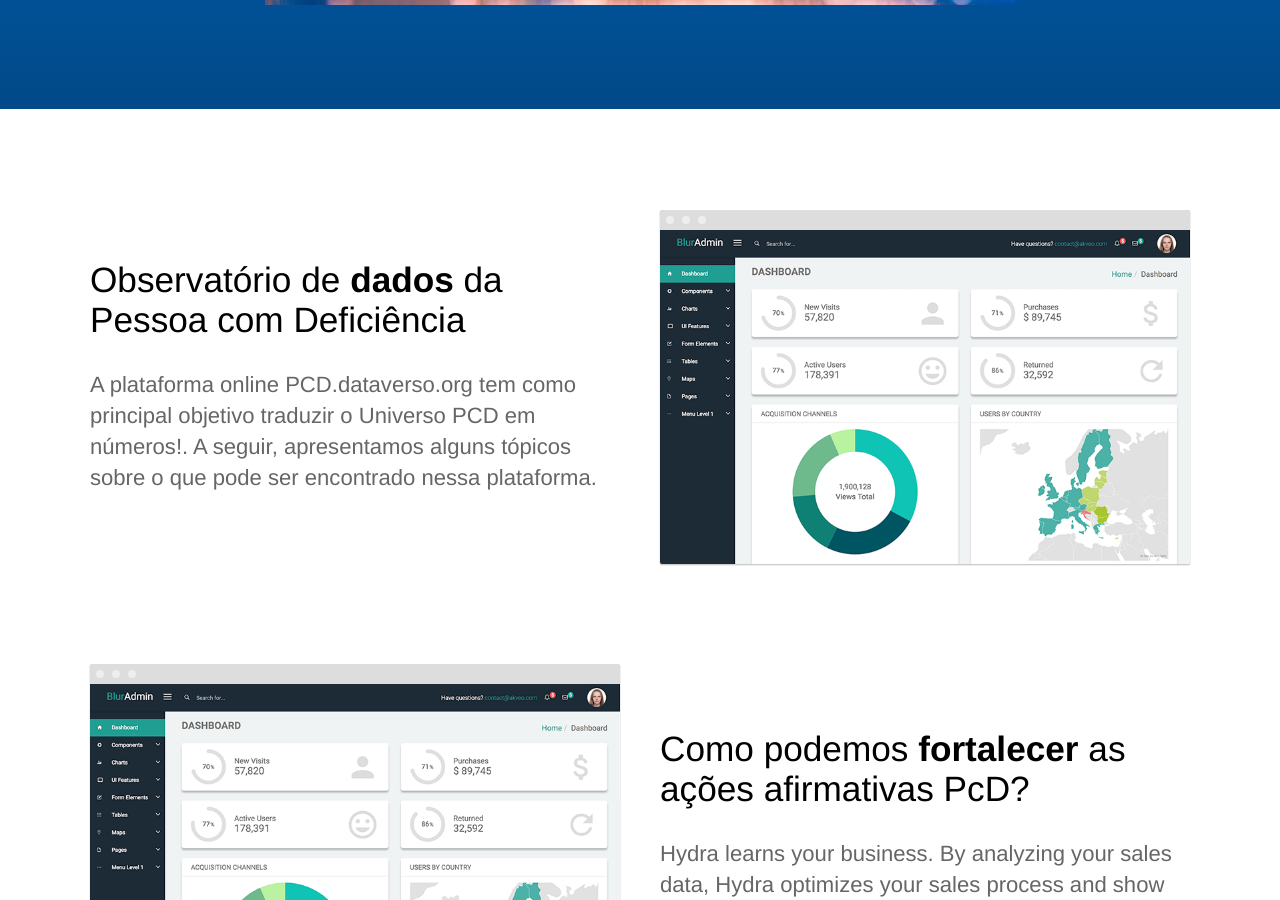
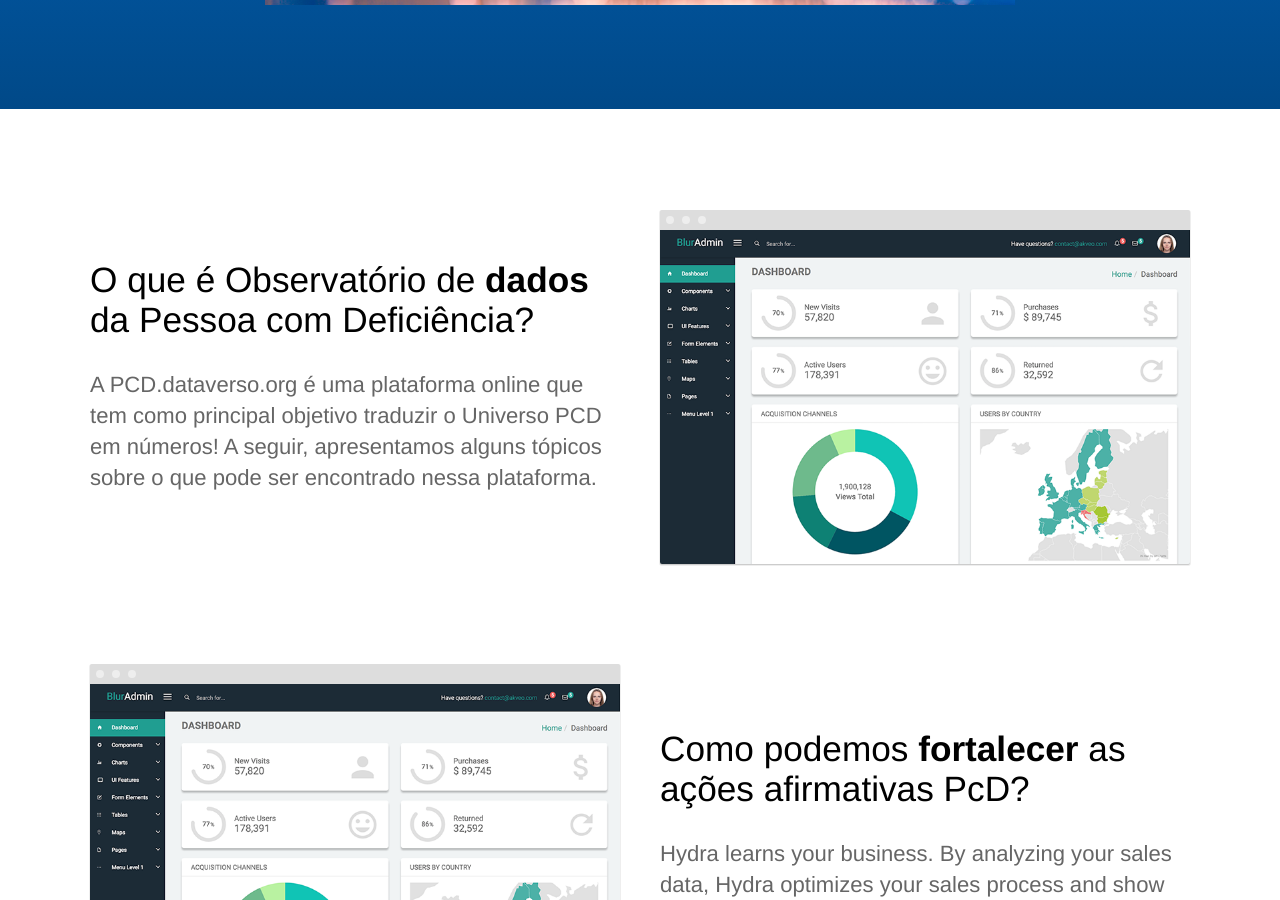
Before and after one commit to jornalistainclusivo/pcd.dataverso.org, a Jekyll site: the page built from index.html, in a window 1280 px wide and 900 px high, scrolled down 840 px. Built offline with Jekyll 4.4.1, drawn with Linux system fonts in a browser that asks for light colours.

Commit message:
texto home

```diff
--- a/index.html
+++ b/index.html
@@ -17,8 +17,8 @@
 	<section>
 		<div class="container flex">
 			<div class="text editable">
-				<h2>Observatório de <strong>dados</strong> da Pessoa com Deficiência</h2>
-				<p>A plataforma online PCD.dataverso.org tem como principal objetivo traduzir o Universo PCD em números!. A seguir, apresentamos alguns tópicos sobre o que pode ser encontrado nessa plataforma. </p>
+				<h2>O que é Observatório de <strong>dados</strong> da Pessoa com Deficiência?</h2>
+				<p>A PCD.dataverso.org é uma plataforma online que tem como principal objetivo traduzir o Universo PCD em números! A seguir, apresentamos alguns tópicos sobre o que pode ser encontrado nessa plataforma. </p>
 			</div>
 			<div class="image">
 				<img src="{{ site.baseurl }}/images/dashboard.png" alt="Screenshot" class="screenshot editable" />
```
